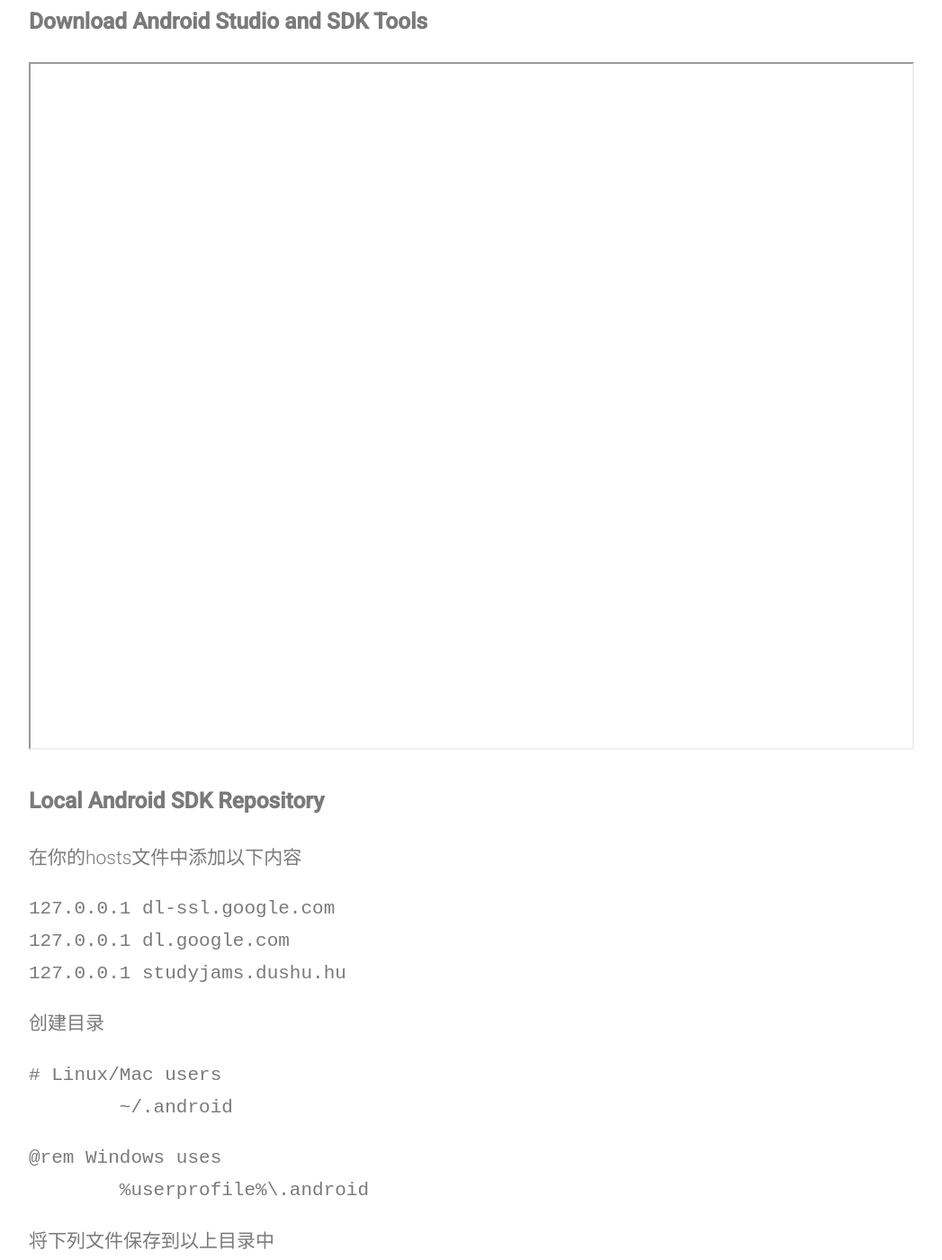
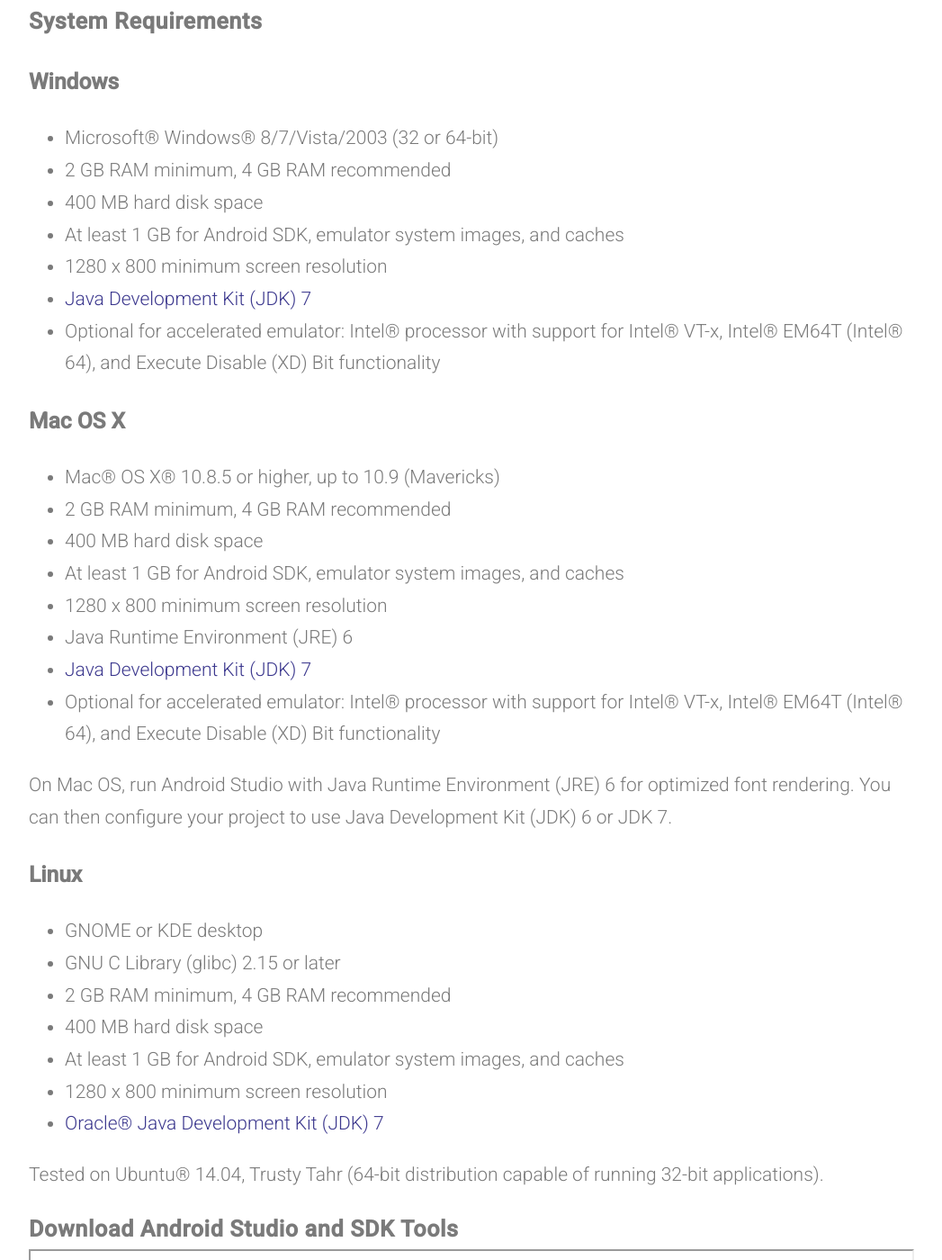
Before and after one commit to studyjams/studyjams.github.io, a plain HTML site: page index.html in a window 1280 px wide. Shown: the part 2324-3724 px from the top of the page at 90% size, without its empty margins (118-1165 px from the left). Drawn offline with Linux system fonts and the light colour scheme.

Commit message:
added studio/sdk requirements

```diff
--- a/index.html
+++ b/index.html
@@ -76,7 +76,56 @@
         <p>Still not works in a VirtualBox.</p>
       </div>
 
-      <h3>Download Android Studio and SDK Tools</h3>
+      <h2 id="Requirements">System Requirements</h2>
+
+      <h3>Windows</h3>
+
+      <ul>
+        <li>Microsoft&reg;  Windows&reg;  8/7/Vista/2003 (32 or 64-bit)</li>
+        <li>2 GB RAM minimum, 4 GB RAM recommended</li>
+        <li>400 MB hard disk space</li>
+        <li>At least 1 GB for Android SDK, emulator system images, and caches</li>
+        <li>1280 x 800  minimum screen resolution</li>
+        <li><a href="jdk7/jdk-7u75-windows-x64.exe">Java Development Kit (JDK) 7</a></li>
+        <li>Optional for accelerated emulator: Intel® processor with support for Intel® VT-x, Intel® EM64T
+        (Intel® 64), and Execute Disable (XD) Bit functionality</li>
+      </ul>
+
+
+      <h3>Mac OS X</h3>
+
+      <ul>
+        <li>Mac&reg;  OS X&reg;  10.8.5 or higher, up to 10.9 (Mavericks)</li>
+        <li>2 GB RAM minimum, 4 GB RAM recommended</li>
+        <li>400 MB hard disk space</li>
+        <li>At least 1 GB for Android SDK, emulator system images, and caches</li>
+        <li>1280 x 800 minimum screen resolution</li>
+        <li>Java Runtime Environment (JRE) 6</li>
+        <li><a href="jdk7/jdk-7u75-macosx-x64.dmg">Java Development Kit (JDK) 7</a></li>
+        <li>Optional for accelerated emulator: Intel® processor with support for Intel® VT-x, Intel® EM64T
+        (Intel® 64), and Execute Disable (XD) Bit functionality</li>
+      </ul>
+
+      <p>On Mac OS, run Android Studio with Java Runtime Environment (JRE) 6 for optimized font
+      rendering. You can then configure your project to use Java Development Kit (JDK) 6 or JDK 7.</p>
+
+
+
+      <h3>Linux</h3>
+
+      <ul>
+        <li>GNOME or KDE desktop</li>
+        <li>GNU C Library (glibc) 2.15 or later</li>
+        <li>2 GB RAM minimum, 4 GB RAM recommended</li>
+        <li>400 MB hard disk space</li>
+        <li>At least 1 GB for Android SDK, emulator system images, and caches</li>
+        <li>1280 x 800 minimum screen resolution</li>
+        <li><a href="jdk7/jdk-7u75-linux-x64.gz">Oracle&reg;  Java Development Kit (JDK) 7</a></li>
+      </ul>
+      <p>Tested on Ubuntu&reg;  14.04, Trusty Tahr (64-bit distribution capable of running
+      32-bit applications).</p>
+
+      <h2>Download Android Studio and SDK Tools</h2>
 
       <!-- http://developer.android.com/sdk/index.html#Other -->
       <iframe src="sdk/index.html" width="100%" height="760"></iframe>
@@ -124,12 +173,12 @@
       <pre># Linux/Mac users
 tools/android helpful
 tools/android list sdk
-tools/android update sdk --no-ui</pre>
+tools/android update sdk</pre>
 
       <pre>@rem Windows users
 tools\android helpful
 tools\android list sdk
-tools\android update sdk --no-ui</pre>
+tools\android update sdk</pre>
 
     </section>
 
```
